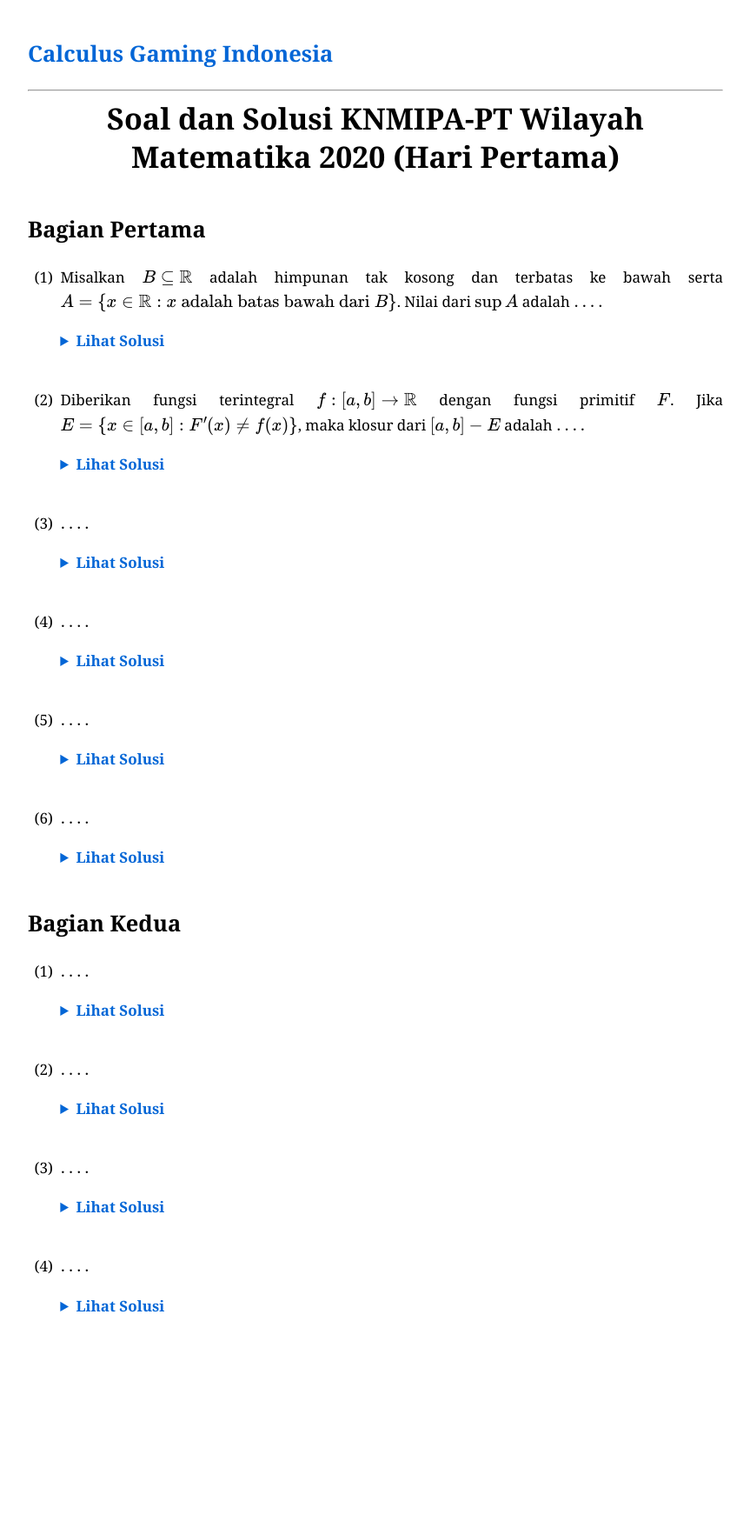
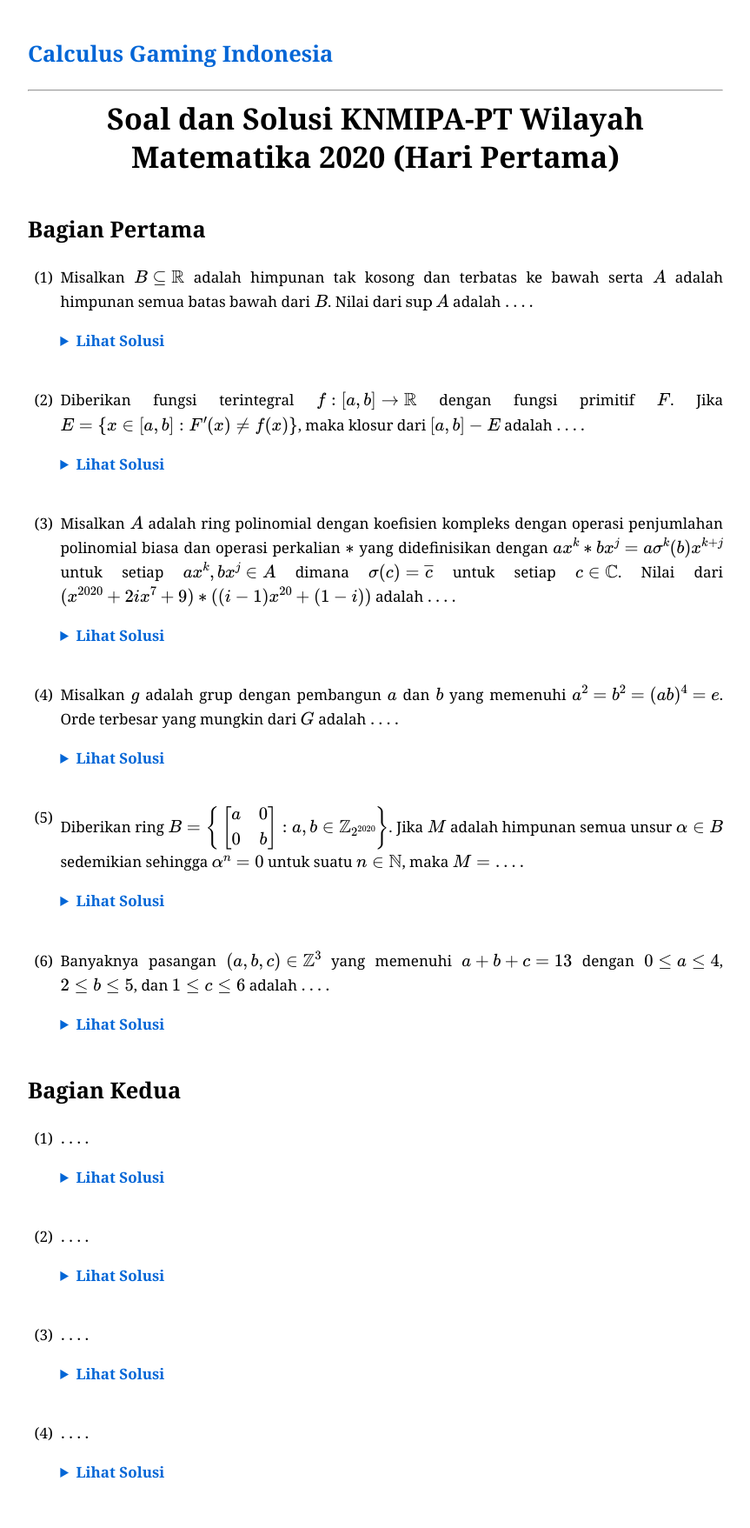
Before and after one commit to calculusgamingindonesia/calculusgamingindonesia.github.io, a Jekyll site: the page built from _posts/2026-07-05-knmipa-pt-wil-mat-20-1.md, in a window 1280 px wide. Shown: the whole page at 87% size, without its empty margins (208-1071 px from the left). Built offline with Jekyll 4.4.1, drawn with Linux system fonts in a browser that asks for light colours; some web fonts are replaced; before the commit the page ends 1566 px from its top, so only the background shows below that.

Commit message:
Update 2026-07-05-knmipa-pt-wil-mat-20-1.md

```diff
--- a/_posts/2026-07-05-knmipa-pt-wil-mat-20-1.md
+++ b/_posts/2026-07-05-knmipa-pt-wil-mat-20-1.md
@@ -12,7 +12,7 @@ urutan: 105
 
 ## Bagian Pertama
 
-1. Misalkan $B\subseteq\mathbb{R}$ adalah himpunan tak kosong dan terbatas ke bawah serta $A=\set{x\in\mathbb{R}:x\text{ adalah batas bawah dari }B}$. Nilai dari $\sup A$ adalah $\dots.$
+1. Misalkan $B\subseteq\mathbb{R}$ adalah himpunan tak kosong dan terbatas ke bawah serta $A$ adalah himpunan semua batas bawah dari $B$. Nilai dari $\sup A$ adalah $\dots.$
 
    <details><summary>Lihat Solusi</summary><div class="kotak-solusi" markdown="1">
    Solusi diserahkan kepada pembaca sebagai latihan.
@@ -24,25 +24,25 @@ urutan: 105
    Solusi diserahkan kepada pembaca sebagai latihan.
    </div></details>
 
-3. $\dots.$
+3. Misalkan $A$ adalah ring polinomial dengan koefisien kompleks dengan operasi penjumlahan polinomial biasa dan operasi perkalian $\ast$ yang didefinisikan dengan $ax^k\ast bx^j=a\sigma^k(b)x^{k+j}$ untuk setiap $ax^k, bx^j\in A$ dimana $\sigma(c)=\overline{c}$ untuk setiap $c\in\mathbb{C}$. Nilai dari $(x^{2020}+2ix^7+9)\ast((i-1)x^{20}+(1-i))$ adalah $\dots.$
 
    <details><summary>Lihat Solusi</summary><div class="kotak-solusi" markdown="1">
    Solusi diserahkan kepada pembaca sebagai latihan.
    </div></details>
 
-4. $\dots.$
+4. Misalkan $g$ adalah grup dengan pembangun $a$ dan $b$ yang memenuhi $a^2=b^2=(ab)^4=e$. Orde terbesar yang mungkin dari $G$ adalah $\dots.$
 
    <details><summary>Lihat Solusi</summary><div class="kotak-solusi" markdown="1">
    Solusi diserahkan kepada pembaca sebagai latihan.
    </div></details>
 
-5. $\dots.$
+5. Diberikan ring $B=\bigg\\{\begin{bmatrix}a&0\\\\0&b\end{bmatrix}:a, b\in\mathbb{Z}_{2^{2020}}\bigg\\}$. Jika $M$ adalah himpunan semua unsur $\alpha\in B$ sedemikian sehingga $\alpha^n=0$ untuk suatu $n\in\mathbb{N}$, maka $M=\dots.$
 
    <details><summary>Lihat Solusi</summary><div class="kotak-solusi" markdown="1">
    Solusi diserahkan kepada pembaca sebagai latihan.
    </div></details>
 
-6. $\dots.$
+6. Banyaknya pasangan $(a, b, c)\in\mathbb{Z}^3$ yang memenuhi $a+b+c=13$ dengan $0\leq a\leq4$, $2\leq b\leq5$, dan $1\leq c\leq6$ adalah $\dots.$
 
    <details><summary>Lihat Solusi</summary><div class="kotak-solusi" markdown="1">
    Solusi diserahkan kepada pembaca sebagai latihan.
```
